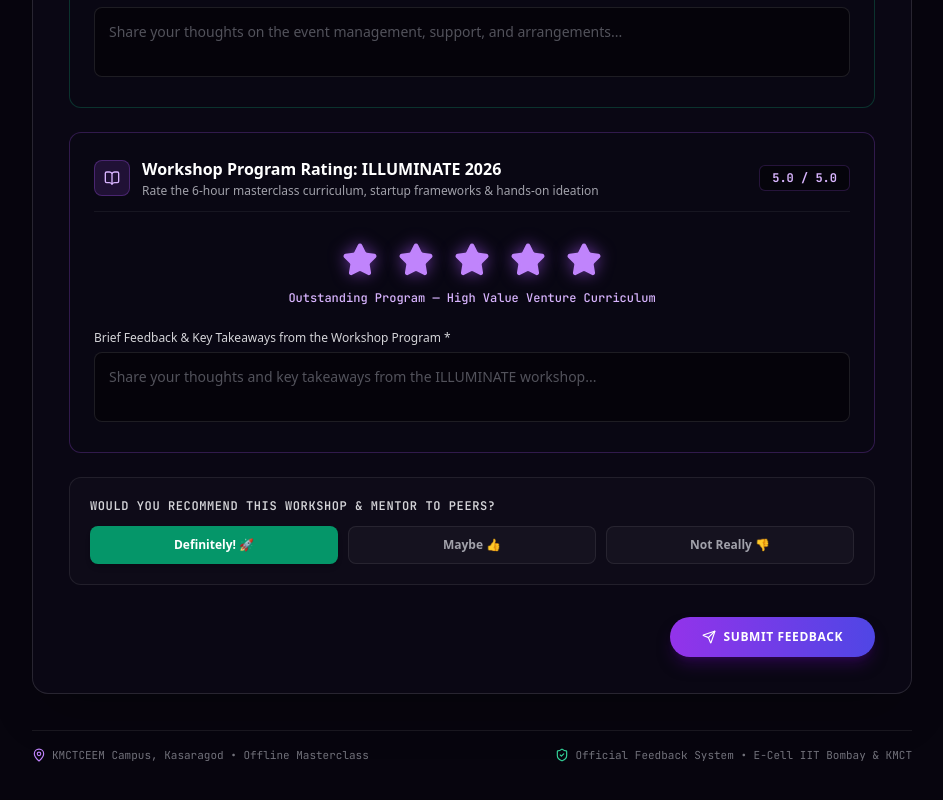
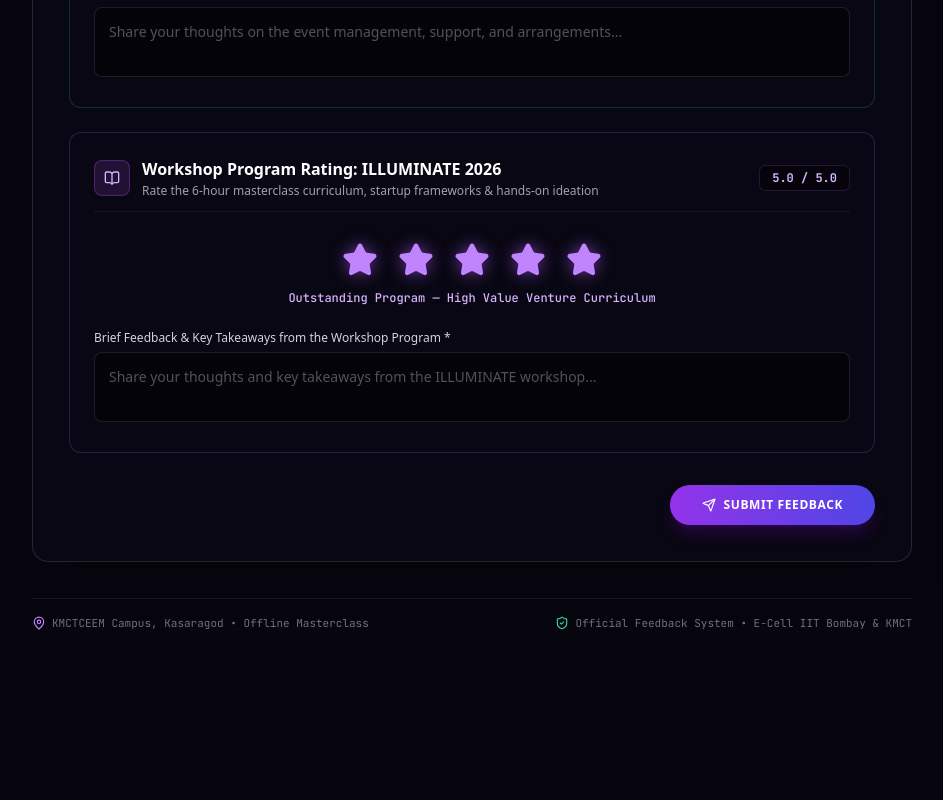
Before and after one commit to alanalbin/illuminatescanner, a React (Vite) app in the folder frontend/: page /rate in a window 1280 px wide. Shown: the part 1112-1912 px from the top of the page, without its empty margins (168-1111 px from the left). After the commit the page ends 1811 px from the top, so only its background shows below. Built offline with nearby package versions, Linux system fonts and the light colour scheme; no server answers.

Commit message:
feat(tables): clean table layout with only the 11 needed columns and matching inputs

```diff
--- a/frontend/src/components/StudentFeedbackSection.jsx
+++ b/frontend/src/components/StudentFeedbackSection.jsx
@@ -642,32 +642,7 @@
               </div>
             </div>
 
-            {/* Recommendation Prompt */}
-            <div className="p-4 sm:p-5 rounded-xl bg-white/[0.02] border border-white/[0.08] space-y-3">
-              <label className="block text-xs font-semibold text-zinc-300 uppercase tracking-wider font-mono">
-                Would you recommend this workshop &amp; mentor to peers?
-              </label>
-              <div className="grid grid-cols-3 gap-2.5">
-                {[
-                  { value: 'yes', label: 'Definitely! 🚀', activeClass: 'bg-emerald-600 text-white shadow-md' },
-                  { value: 'maybe', label: 'Maybe 👍', activeClass: 'bg-amber-600 text-white shadow-md' },
-                  { value: 'no', label: 'Not Really 👎', activeClass: 'bg-rose-700 text-white shadow-md' },
-                ].map((option) => (
-                  <button
-                    key={option.value}
-                    type="button"
-                    onClick={() => setRecommend(option.value)}
-                    className={`py-2.5 px-3 rounded-lg text-xs font-semibold transition-all flex items-center justify-center gap-1.5 cursor-pointer ${
-                      recommend === option.value
-                        ? option.activeClass
-                        : 'bg-white/[0.03] text-zinc-400 hover:text-white hover:bg-white/[0.06] border border-white/[0.08]'
-                    }`}
-                  >
-                    <span>{option.label}</span>
-                  </button>
-                ))}
-              </div>
-            </div>
+
 
             {/* Submit & Cancel Action Buttons */}
             <div className="flex flex-col sm:flex-row items-center justify-end gap-3 pt-2">
--- a/frontend/src/services/googleSheetSync.js
+++ b/frontend/src/services/googleSheetSync.js
@@ -75,23 +75,16 @@
     return {
       timestamp: formattedTimestamp,
       submissionId: feedback.id || `FB-${Date.now()}`,
-      ticketId: feedback.ticketId || 'WALK-IN',
       participantName: feedback.participantName || feedback.name || '',
       phone: feedback.phone || feedback.mobile || '',
       email: feedback.email || '',
       batch: feedback.batch || feedback.course || '',
-      college: feedback.college || 'KMCT College of Engineering, Kasaragod',
-      trainerName: feedback.trainerName || 'Mr. Naveen Paul',
-      trainerRating: Number(feedback.trainerRating || feedback.mentorRating) || 5,
-      trainerReview: feedback.trainerReview || feedback.likedMost || '',
-      orgTeamRating: Number(feedback.orgTeamRating || feedback.organizationRating) || 5,
+      trainerRating: Number(feedback.trainerRating) || 5,
+      trainerReview: feedback.trainerReview || '',
+      orgTeamRating: Number(feedback.orgTeamRating) || 5,
       orgTeamReview: feedback.orgTeamReview || '',
-      programRating: Number(feedback.programRating || feedback.overallRating) || 5,
-      programReview: feedback.programReview || feedback.suggestions || '',
-      overallRating: Number(feedback.overallRating) || 5,
-      recommend: feedback.recommend || 'yes',
-      submittedAt: feedback.submittedAt || new Date().toISOString(),
-      action: 'FEEDBACK_SUBMISSION',
+      programRating: Number(feedback.programRating) || 5,
+      programReview: feedback.programReview || '',
       spreadsheetId: GOOGLE_SHEET_CONFIG.spreadsheetId,
     };
   }
```
Also changed, not shown: 1 other file (tests, documents, lock files or other folders).
